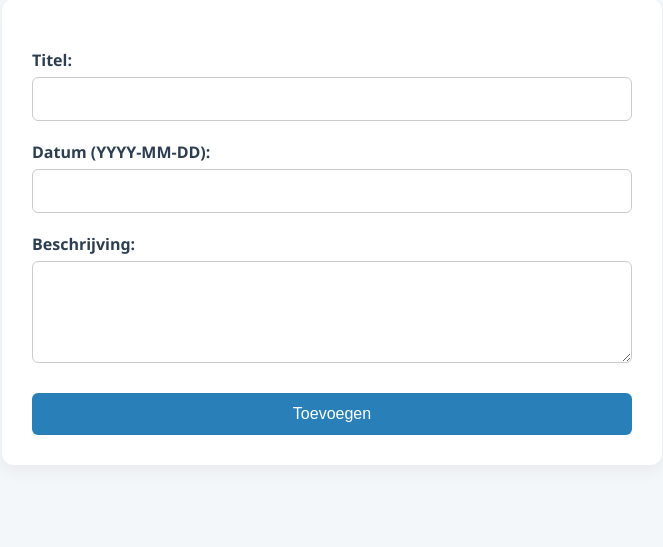
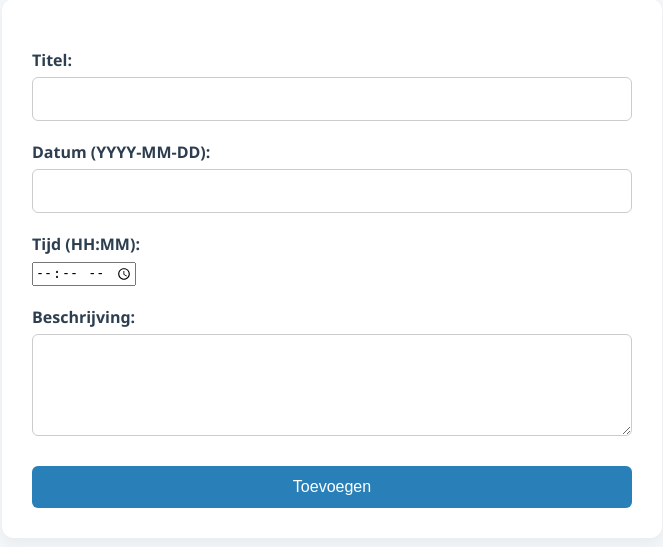
Before and after one commit to Stephankuil/hetankerlicht, a Flask app: page /activiteiten/nieuw in a window 1280 px wide. Shown: the part 187-734 px from the top of the page, without its empty margins (308-971 px from the left). Run offline with Flask 3, Linux system fonts and the light colour scheme; the visitor is signed in with stand-in values (Sample User, id 1); some libraries are stand-ins or nearby versions.

Commit message:
+ tijd bij activiteiten

```diff
--- a/app.py
+++ b/app.py
@@ -7,8 +7,9 @@ from werkzeug.utils import secure_filename
 from datetime import date
 import re
 
+from datetime import datetime
 from flask_wtf.csrf import CSRFProtect, generate_csrf
-
+from datetime import datetime
 
 load_dotenv()
 
@@ -352,19 +353,54 @@ def activiteiten():
 def activiteit_aanmaken():
     if not session.get('logged_in'):
         return redirect(url_for('login'))
+
     if request.method == 'POST':
-        titel = request.form['titel']
-        datum = request.form['datum']
-        beschrijving = request.form['beschrijving']
+        titel = request.form.get('titel', '').strip()
+        datum = request.form.get('datum', '').strip()
+        tijd  = request.form.get('tijd', '').strip()  # kan leeg zijn
+        beschrijving = request.form.get('beschrijving', '').strip()
+
+        # basischecks
+        errors = []
+        if not titel:
+            errors.append("Titel is verplicht.")
+        # Datum valideren: YYYY-MM-DD
+        try:
+            datetime.strptime(datum, "%Y-%m-%d")
+        except ValueError:
+            errors.append("Datum moet in formaat YYYY-MM-DD.")
+
+        # Tijd valideren: mag leeg zijn, anders HH:MM of HH:MM:SS
+        if tijd:
+            try:
+                # eerst HH:MM proberen, anders HH:MM:SS
+                try:
+                    datetime.strptime(tijd, "%H:%M")
+                except ValueError:
+                    datetime.strptime(tijd, "%H:%M:%S")
+            except ValueError:
+                errors.append("Tijd moet HH:MM of HH:MM:SS zijn.")
+
+        if errors:
+            for e in errors:
+                flash(e, "error")
+            return render_template('activiteit_aanmaken.html')
+
+        # Normaliseer tijd naar HH:MM (optioneel)
+        if tijd:
+            # als gebruiker HH:MM:SS invult, knip naar HH:MM
+            tijd = tijd[:5]
+
         conn = get_db_connection()
-        conn.execute('INSERT INTO activiteiten (titel, datum, beschrijving) VALUES (?, ?, ?)',
-                     (titel, datum, beschrijving))
+        conn.execute(
+            'INSERT INTO activiteiten (titel, datum, tijd, beschrijving) VALUES (?, ?, ?, ?)',
+            (titel, datum, tijd if tijd else None, beschrijving)
+        )
         conn.commit()
         conn.close()
         return redirect(url_for('activiteiten'))
+
     return render_template('activiteit_aanmaken.html')
-
-
 
 @app.route('/verhuur')
 def verhuur():
@@ -471,5 +507,6 @@ def nieuwtjes_toevoegen():
 
 
 
+
 if __name__ == '__main__':
     app.run(port=8000,debug=True)
--- a/init_db.py
+++ b/init_db.py
@@ -9,6 +9,7 @@ CREATE TABLE IF NOT EXISTS activiteiten (
     id INTEGER PRIMARY KEY AUTOINCREMENT,
     titel TEXT NOT NULL,
     datum TEXT NOT NULL,
+    tijd TEXT,
     beschrijving TEXT
 )
 """)
--- a/templates/activiteit_aanmaken.html
+++ b/templates/activiteit_aanmaken.html
@@ -21,6 +21,9 @@
   <label for="datum">Datum (YYYY-MM-DD):</label>
   <input type="text" name="datum" id="datum" required>
 
+  <label for="tijd">Tijd (HH:MM):</label>
+  <input type="time" name="tijd" id="tijd" step="60"> <!-- minute precision -->
+
   <label for="beschrijving">Beschrijving:</label>
   <textarea name="beschrijving" id="beschrijving" rows="4"></textarea>
 
```
Also changed, not shown: static/css/base.css (+9 -0 lines), templates/over.html (+8 -1 lines). Lines whose indentation alone changed are shown as unchanged.
